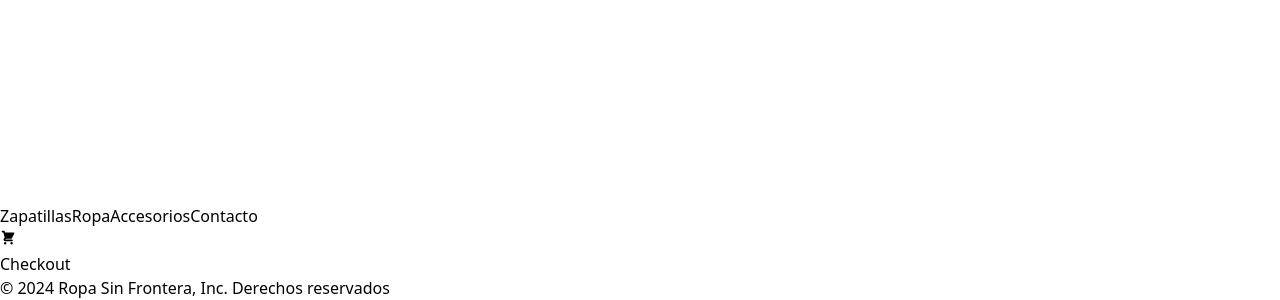
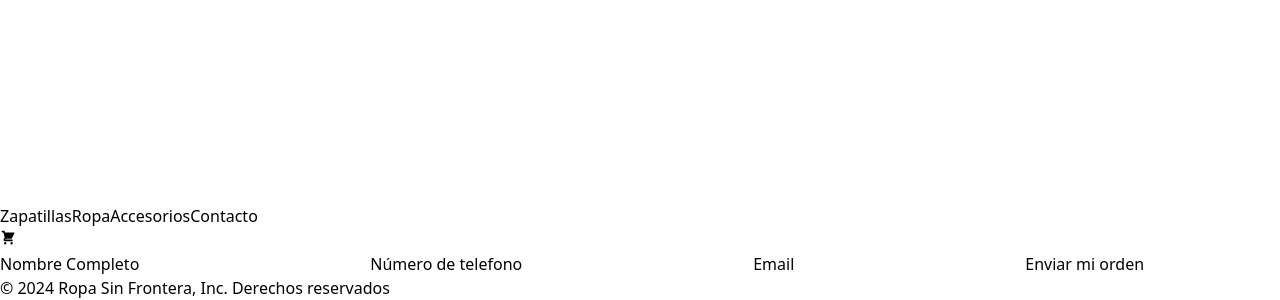
Before and after one commit to Bobasso/PreEntrega1-Bobasso-React, a React (Vite) app: page /checkout in a window 1280 px wide. Shown: the part 749-1049 px from the top of the page. Built offline with nearby package versions, Linux system fonts and the light colour scheme.

Commit message:
Agrego Checkout

```diff
--- a/src/components/Checkout/Checkout.jsx
+++ b/src/components/Checkout/Checkout.jsx
@@ -1,9 +1,74 @@
-import React from 'react'
+import { useState } from "react"
+import FormCheckout from "./FormCheckout"
+import { useContext } from "react"
+import { CartContext } from "../../context/CartContext"
+import { Timestamp, addDoc, collection, doc, setDoc } from "firebase/firestore"
+import db from "../../db/db.js"
+import { Link } from "react-router-dom"
 
 const Checkout = () => {
-  return (
-    <div>Checkout</div>
-  )
+    const[dataForm, setDataForm] = useState({
+        fullname: "",
+        phone: "",
+        email: ""
+    })
+
+    const [idOrder, setIdOrder] = useState(null)
+    const { cart, totalPrice, deleteCart } = useContext(CartContext)
+
+    const handleChangeDataForm = (event) => {
+        setDataForm({...dataForm, [event.target.name]: event.target.value})
+    }
+
+    const handleSubmitForm = (event) => {
+        event.preventDefault()
+
+        const order = {
+            buyer: {...dataForm},
+            items: [...cart],
+            total: (totalPrice() + 99),
+            date: Timestamp.fromDate(new Date())
+        }
+
+        uploadOrder(order)
+    }
+
+    const uploadOrder = (newOrder) => {
+        const ordersRef = collection(db, "orders")
+        addDoc(ordersRef, newOrder)
+            .then((response) => setIdOrder(response.id))
+            .catch((error) => console.log(error))
+            .finally(()=>{
+                updateStock()
+            })
+    }
+
+    const updateStock = () => {
+        cart.map(({ id, quantity, ...dataProduct }) => {
+            const productRef = doc(db, "products", id)
+            setDoc(productRef, { ...dataProduct, stock: dataProduct.stock - quantity })
+        })
+        deleteCart()
+    }
+
+    return (
+        <div>
+            {
+                idOrder === null ? (
+                    <FormCheckout
+                    dataForm={dataForm}
+                    handleChangeDataForm={handleChangeDataForm}
+                    handleSubmitForm={handleSubmitForm} />
+                ) : (
+                    <div>
+                        <h2>Orden creada con éxito</h2>
+                        <p>Porfavor guarde su numero de seguimiento: {idOrder}</p>
+                        <Link to="/">Volver al inicio</Link>
+                    </div>
+                )
+            }
+        </div>
+    )
 }
 
 export default Checkout
--- /dev/null
+++ b/src/components/Checkout/FormCheckout.jsx
@@ -0,0 +1,20 @@
+const FormCheckout = ({dataForm, handleChangeDataForm, handleSubmitForm}) => {
+  return (
+    <div>
+        <form onSubmit={handleSubmitForm}>
+            <label>Nombre Completo</label>
+            <input type="text" name="fullname" value={dataForm.fullname} onChange={handleChangeDataForm}/>
+
+            <label>Número de telefono</label>
+            <input type="number" name="phone" value={dataForm.phone} onChange={handleChangeDataForm}/>
+
+            <label>Email</label>
+            <input type="email" name="email" value={dataForm.email} onChange={handleChangeDataForm}/>
+
+            <button>Enviar mi orden</button>
+        </form>
+    </div>
+  )
+}
+
+export default FormCheckout
```
